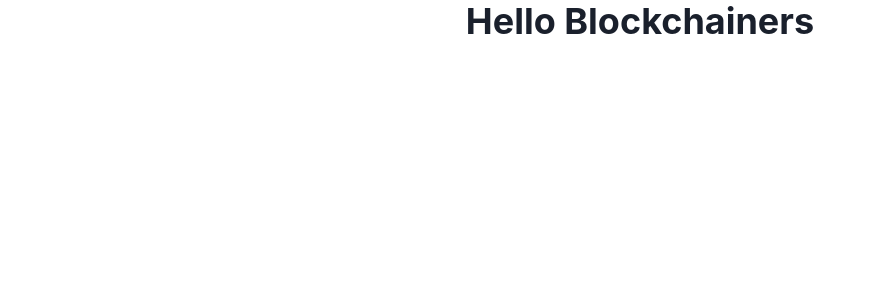
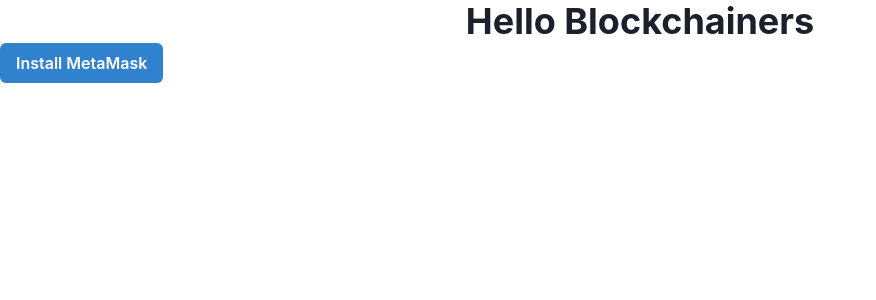
Before and after one commit to IlliniBlockchain/dao-token, a React (Create React App) app in the folder client/: page / in a window 1280 px wide. Shown: the top 300 px of the page, without its empty margins (0-876 px from the left). Built offline with nearby package versions, Linux system fonts and the light colour scheme.

Commit message:
Implement basic metamask wallet connect component

```diff
--- a/client/package.json
+++ b/client/package.json
@@ -6,9 +6,11 @@
     "@chakra-ui/react": "^1.8.8",
     "@emotion/react": "^11.0.0",
     "@emotion/styled": "^11.0.0",
+    "@metamask/onboarding": "^1.0.1",
     "@testing-library/jest-dom": "^5.9.0",
     "@testing-library/react": "^10.2.1",
     "@testing-library/user-event": "^12.0.2",
+    "ethers": "^5.6.4",
     "framer-motion": "^4.0.0",
     "react": "^18.0.0",
     "react-dom": "^18.0.0",
--- a/client/src/App.jsx
+++ b/client/src/App.jsx
@@ -1,12 +1,22 @@
-import React from 'react';
-import { ChakraProvider, Box, theme, Heading } from '@chakra-ui/react';
+import {useState, useEffect} from 'react';
+import { ChakraProvider, Box, theme, Heading, Button, Text } from '@chakra-ui/react';
+import MetaMaskOnboarding from '@metamask/onboarding'
+import { ethers, utils } from "ethers"
+import Wallet from './Wallet'
 
 function App() {
+
+  const [ connected, setConnected ] = useState(false);
+  const [ walletAddress, setWalletAddress ] = useState("");
+  const [ provider, setProvider ] = useState(null);
+  const [ signer, setSigner ] = useState(null);
+
   return (
     <ChakraProvider theme={theme}>
       <Box textAlign="center" fontSize="xl">
         <Heading>Hello Blockchainers</Heading>
       </Box>
+      <Wallet connected={connected} setConnected={setConnected} walletAddress={walletAddress} setWalletAddress={setWalletAddress} setProvider={setProvider} setSigner={setSigner} />
     </ChakraProvider>
   );
 }
--- /dev/null
+++ b/client/src/Wallet.jsx
@@ -0,0 +1,67 @@
+import {useState, useEffect} from 'react';
+import { ChakraProvider, Box, theme, Heading, Button, Text } from '@chakra-ui/react';
+import MetaMaskOnboarding from '@metamask/onboarding'
+import { ethers, utils } from "ethers"
+
+function Wallet({ connected, setConnected, walletAddress, setWalletAddress, setProvider, setSigner }) {
+
+    const [ pendingConnect, setPendingConnect ] = useState(false);
+    const [ metaMaskInstalled, setMetaMaskInstalled ] = useState(false);
+
+    const isMetaMaskInstalled = () => {
+        const { ethereum } = window;
+        return Boolean(ethereum && ethereum.isMetaMask);
+      };
+
+
+      const onClickInstall = () => {
+        const onboarding = new MetaMaskOnboarding({ });
+        onboarding.startOnboarding();
+      };
+
+      const onClickConnect = async () => {
+        try {
+          setPendingConnect(true);
+
+          const providerTemp = new ethers.providers.Web3Provider(window.ethereum);
+          setProvider(providerTemp);
+          const signerTemp = providerTemp.getSigner();
+          setSigner(signerTemp);
+          const account = await signerTemp.getAddress();
+          setWalletAddress(account);
+
+          setConnected(true);
+          setPendingConnect(false);
+
+        } catch (error) {
+          console.error(error);
+        }
+      };
+
+      useEffect(() => {
+        setMetaMaskInstalled(isMetaMaskInstalled());
+      }, []);
+
+    return (
+        <Box>
+        {
+            connected
+            ?
+            <Text>{walletAddress.slice(0, 10) + "..."}</Text>
+            :
+            <Button colorScheme='blue' onClick={(metaMaskInstalled ? onClickConnect : onClickInstall)}>
+            {
+                metaMaskInstalled
+                ?
+                (pendingConnect ? "Pending" : "Connect wallet")
+                :
+                "Install MetaMask"
+            }
+            </Button>
+        }
+        </Box>
+    )
+
+}
+
+export default Wallet;
```
Also changed, not shown: 1 other file (tests, documents, lock files or other folders).
